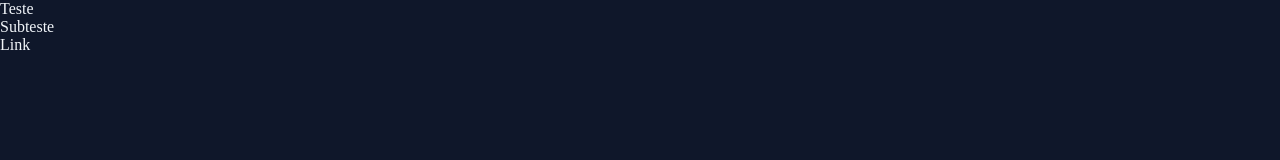
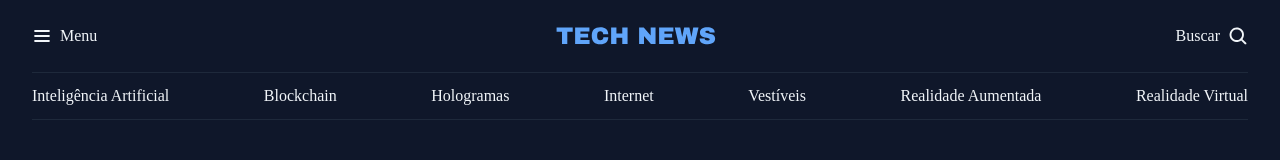
Before and after one commit to mmnc12/portal_de_noticias, a plain HTML site: page index.html in a window 1280 px wide. Drawn offline with Linux system fonts and the light colour scheme; a web font is replaced by a local one.

Commit message:
criando header da aplicação

```diff
--- a/index.html
+++ b/index.html
@@ -11,8 +11,29 @@
   <link href="https://fonts.googleapis.com/css2?family=Alice&family=Archivo:ital,wght@0,100..900;1,100..900&family=Open+Sans:ital,wght@0,300..800;1,300..800&family=Poppins:wght@400;600;800&family=Roboto+Slab:wght@100..900&display=swap" rel="stylesheet">
 </head>
 <body>
-  <h1>Teste</h1>
-  <h2>Subteste</h2>
-  <a href="#">Link</a>
+  <header class="container">
+    <nav id="primary" class="grid grid-flow-col">
+      <div>
+        <img src="/assets/icons/List.svg" alt="Ícone de menu">
+        <span>Menu</span>
+      </div>
+      <div>
+        <img src="assets/Logo.svg" alt="TechNews logo">
+      </div>
+      <div>
+        <span>Buscar</span>
+        <img src="assets/icons/MagnifyingGlass.svg" alt="Ícone de lupa para pesquisa">
+      </div>
+    </nav>
+    <nav id="secudery" class="grid grid-flow-col">
+      <a href="#">Inteligência Artificial</a>
+      <a href="#">Blockchain</a>
+      <a href="#">Hologramas</a>
+      <a href="#">Internet</a>
+      <a href="#">Vestíveis</a>
+      <a href="#">Realidade Aumentada</a>
+      <a href="#">Realidade  Virtual</a>
+    </nav>
+  </header>
 </body>
 </html>
--- a/styles/global.css
+++ b/styles/global.css
@@ -39,3 +39,17 @@ a:hover {
 h1, h2, h3 {
   font: inherit;
 }
+
+.container {
+  max-width: 1280px;
+  padding-inline: 32px;
+  margin-inline: auto;
+}
+
+.grid {
+  display: grid;
+}
+
+.grid-flow-col {
+  grid-auto-flow: column;
+}
--- /dev/null
+++ b/styles/header.css
@@ -0,0 +1,25 @@
+#primary {
+  padding-block: 20px;
+
+  div {
+    display: flex;
+    align-items: center;
+    gap: 8px;
+  }
+
+  /*nesting css*/
+  div:nth-child(2) {
+    margin-inline: auto;
+  }
+
+  div:nth-child(3) {
+    justify-self: end;
+  }
+}
+
+#secudery {
+  padding-block: 14px;
+  border: solid 1px var(--stroke-color);
+  border-inline: none;
+  justify-content: space-between;
+}
--- a/styles/index.css
+++ b/styles/index.css
@@ -1 +1,2 @@
 @import url(global.css);
+@import url(header.css);
```
